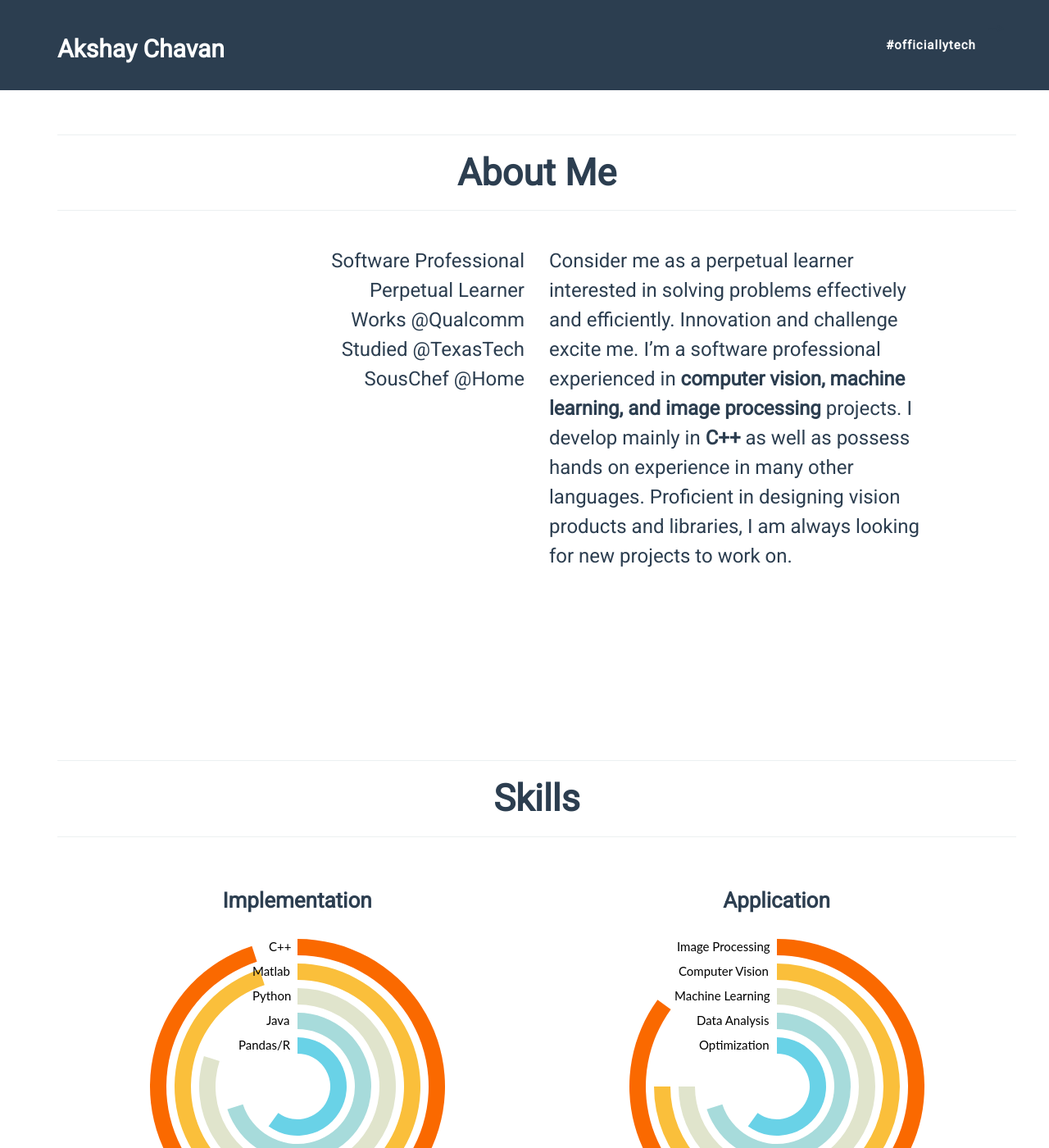
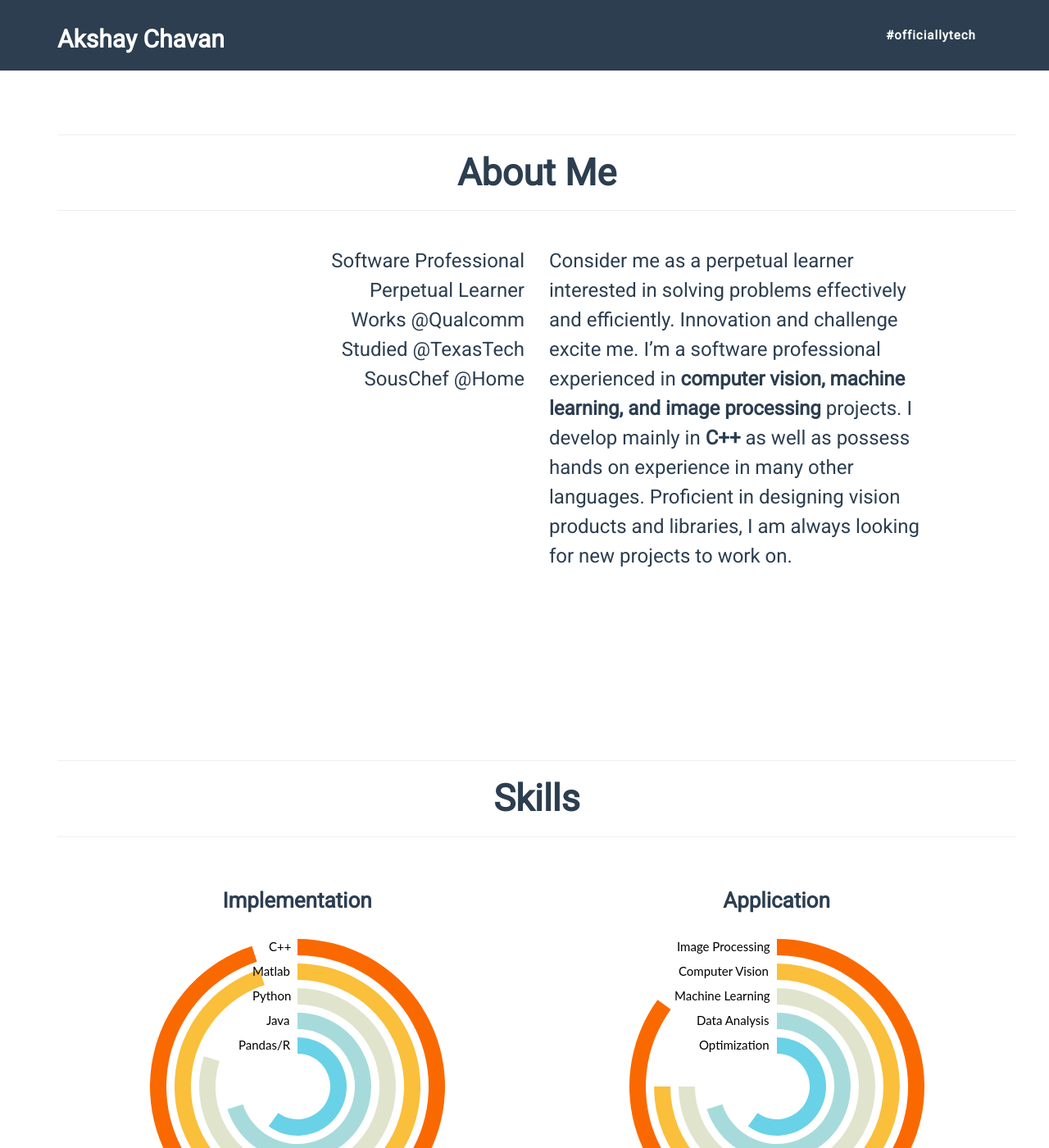
Before and after one commit to arccoder/arccoder.github.io, a Jekyll site: the page built from index.html, in a window 1280 px wide and 1400 px high. Shown: the whole window at 82% size. Built offline with Jekyll 4.4.1, drawn with Linux system fonts in a browser that asks for light colours; nearby versions of some CDN libraries; some web fonts are replaced.

Commit message:
Update freelancer.css

```diff
--- a/css/freelancer.css
+++ b/css/freelancer.css
@@ -127,7 +127,7 @@ header .intro-text .skills {
 
 @media(min-width:768px) {
     .navbar-fixed-top {
-        padding: 25px 0;
+        padding: 13px 0;
         -webkit-transition: padding .3s;
         -moz-transition: padding .3s;
         transition: padding .3s;
@@ -141,7 +141,7 @@ header .intro-text .skills {
     }
 
     .navbar-fixed-top.navbar-shrink {
-        padding: 25px 0;
+        padding: 13px 0;
     }
 
     .navbar-fixed-top.navbar-shrink .navbar-brand {
```
